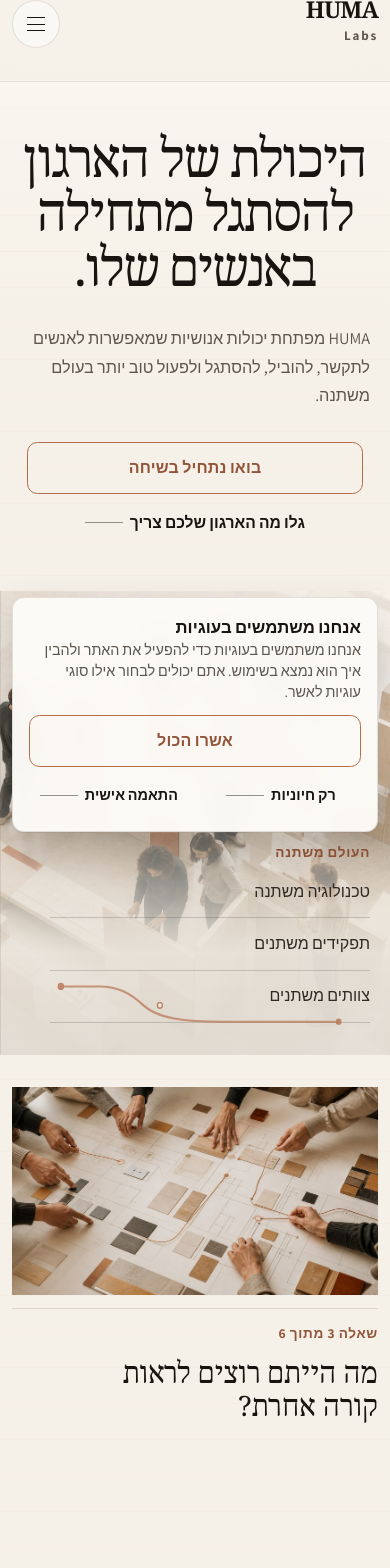
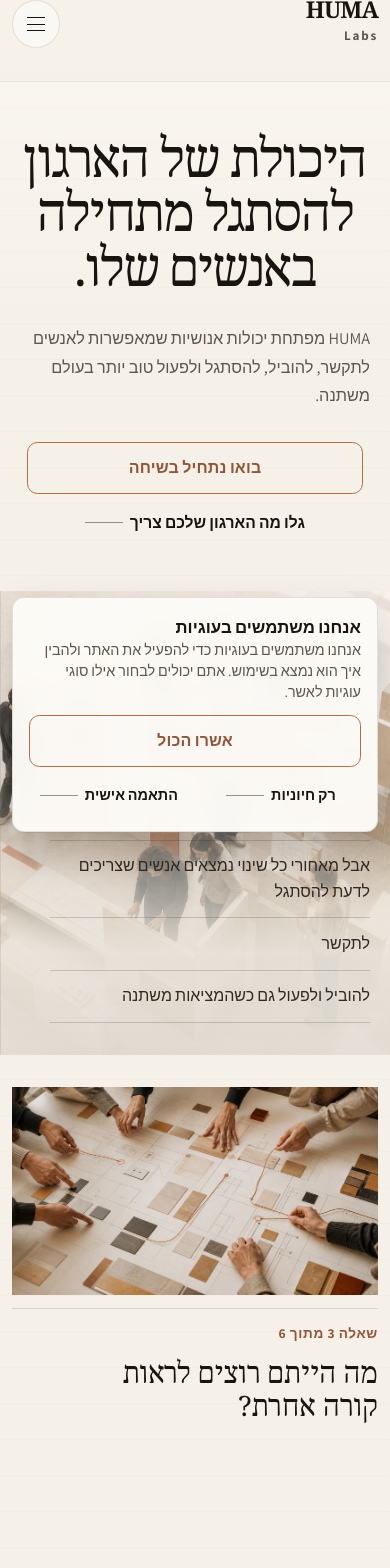
Before and after one commit to AlexPaks/huma-labs-site, a React (Vite) app: page /he in a window 390 px wide. Shown: the top 1568 px of the page. Built offline with nearby package versions, Linux system fonts and the light colour scheme.

Commit message:
Refine mobile hero list

```diff
--- a/src/pages/HomePage.tsx
+++ b/src/pages/HomePage.tsx
@@ -60,9 +60,11 @@ export function HomePage() {
   const insightPreviewCta = ctaLinksById[homePage.insightPreview.ctaId];
   const contextTitleParts = toSentenceFragments(tRef(homePage.context.titleRef));
   const contextParagraphs = homePage.context.bodyRefs.map((ref) => tRef(ref));
-  const contextChangeItems = toSentenceFragments(
-    tRef(homePage.context.bodyRefs[0]),
-  ).slice(0, 3);
+  const contextChangeItems = tRef(homePage.context.bodyRefs[0])
+    .split(/(?<=[.!?])\s+|,\s*/u)
+    .map((item) => item.trim().replace(/[.!?]+$/u, ""))
+    .filter(Boolean)
+    .slice(0, 6);
   const contextChallengeLines = toSentenceFragments(
     tRef(homePage.context.bodyRefs[1]),
   );
--- a/src/styles.css
+++ b/src/styles.css
@@ -3428,9 +3428,7 @@ html[dir="rtl"] .concept-site-shell[data-concept="d"] .concept-hero__ledger {
   }
 
   .concept-site-shell[data-concept="d"] .concept-hero__thread {
-    display: block;
-    height: 4rem;
-    opacity: 0.76;
+    display: none;
   }
 
   .concept-site-shell[data-concept="d"] .concept-hero__preview {
```
